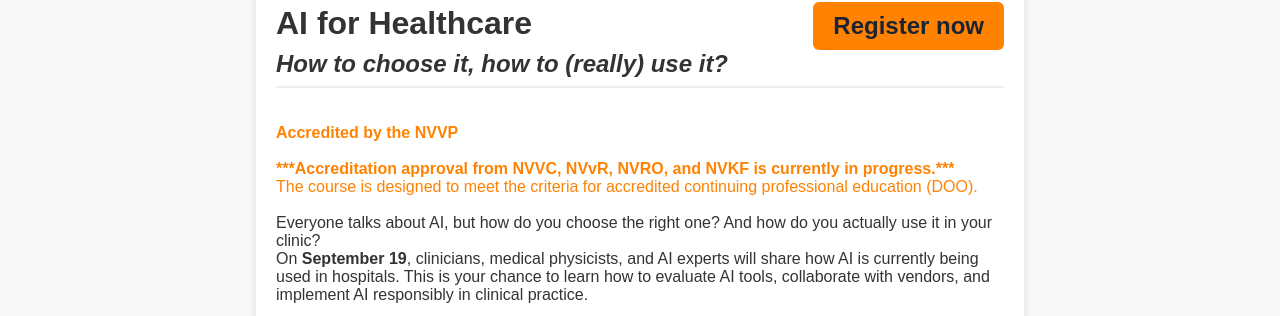
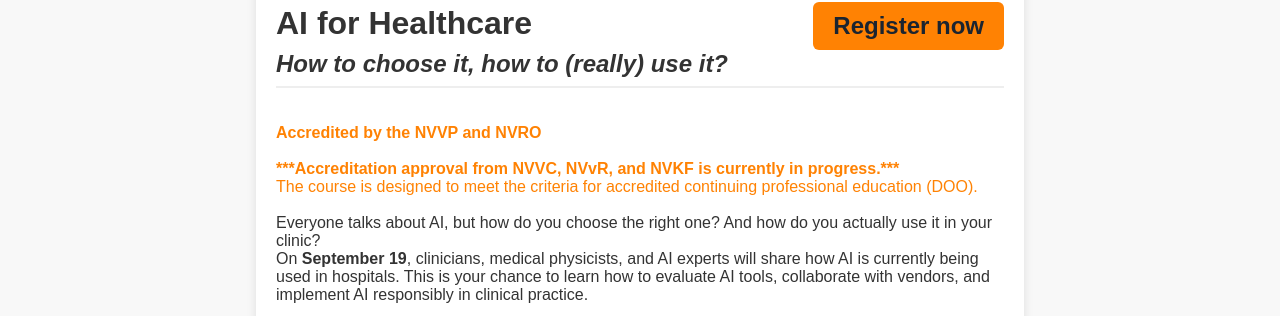
Before and after one commit to marliebesouw/marliebesouw.github.io, a Jekyll site: the page built from index.md, in a window 1280 px wide. Shown: the part 311-627 px from the top of the page. Built offline with Jekyll 4.4.1, drawn with Linux system fonts in a browser that asks for light colours.

Commit message:
accreditation NVRO

```diff
--- a/index.md
+++ b/index.md
@@ -24,8 +24,8 @@
 
 <div class="content">
   <p>
-    <span style="color: #FF8203;"><strong> Accredited by the NVVP<br><br>
-    ***Accreditation approval from NVVC, NVvR, NVRO, and NVKF is currently in progress.***</strong><br>
+    <span style="color: #FF8203;"><strong> Accredited by the NVVP and NVRO<br><br>
+    ***Accreditation approval from NVVC, NVvR, and NVKF is currently in progress.***</strong><br>
     The course is designed to meet the criteria for accredited continuing professional education (DOO).</span>
     <br><br>
       Everyone talks about AI, but how do you choose the right one? And how do you actually use it in your clinic? <br>
```
